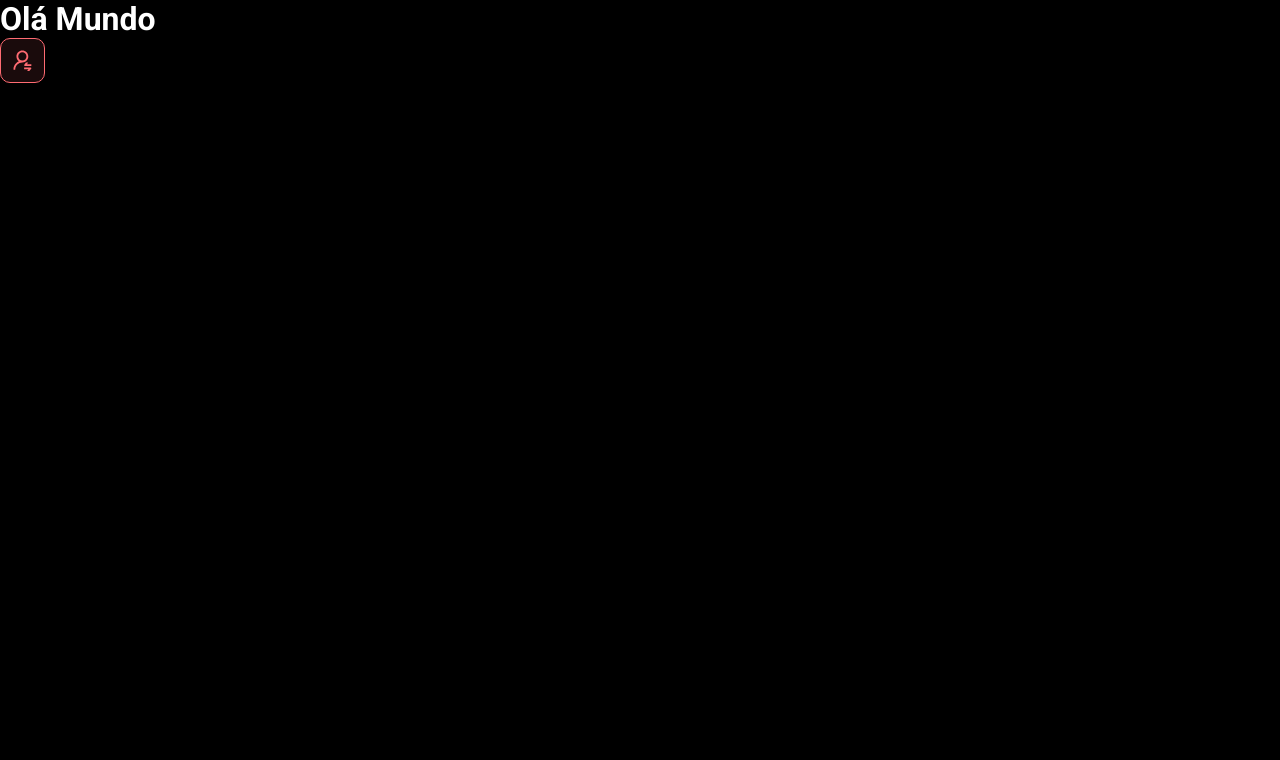
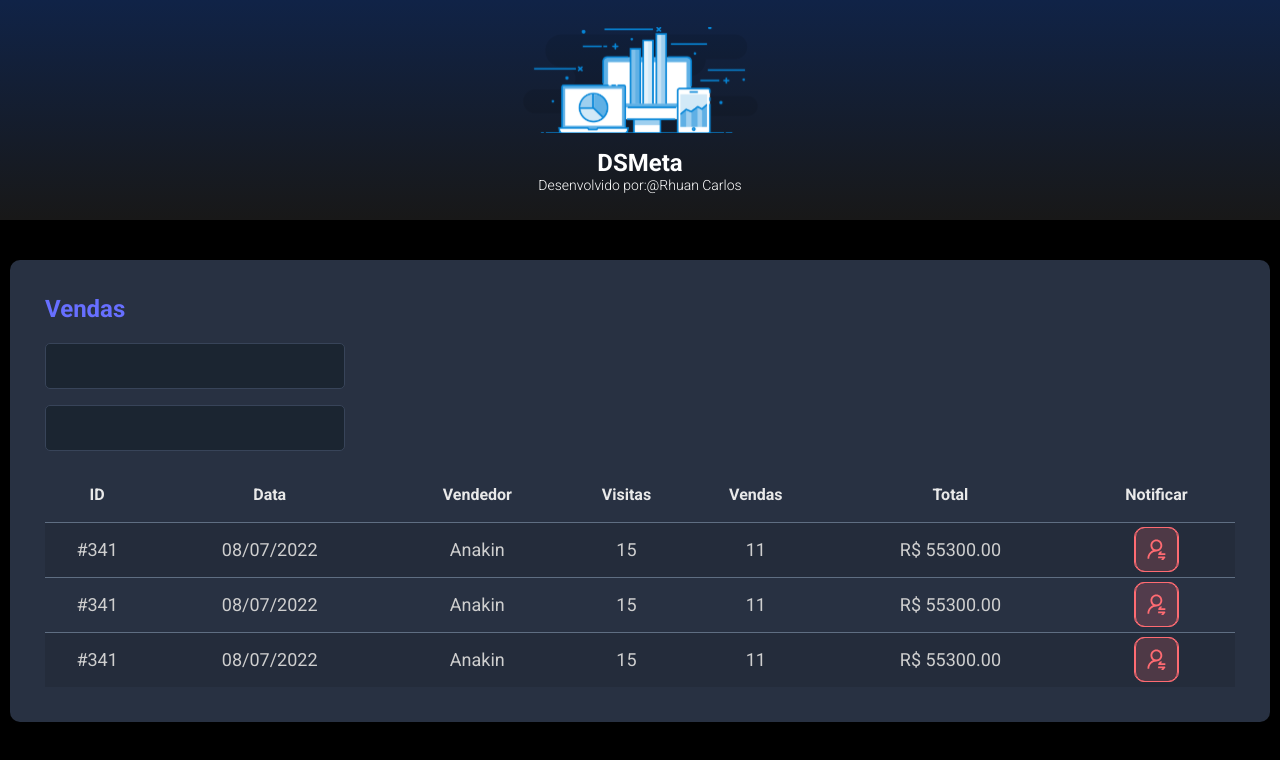
Before and after one commit to RhuanCSG/dsmeta, a React (Vite) app in the folder frontend/: page / in a window 1280 px wide. Shown: the top 760 px of the page. Built offline with nearby package versions, Linux system fonts and the light colour scheme.

Commit message:
Other components

```diff
--- a/frontend/src/App.tsx
+++ b/frontend/src/App.tsx
@@ -1,10 +1,16 @@
-import NotificationButton from "./components/Notificationbutton";
+import SalesCard from "./components/SalesCard";
+import Header from "./components/Header";
 
 function App() {
   return (
     <>
-      <h1>Olá Mundo</h1>
-      <NotificationButton />
+      <Header />
+      <main>
+        <section id="sales">
+          <div className="dsmeta-container"></div>
+            <SalesCard />
+        </section>
+      </main>
     </>
   );
 }
--- /dev/null
+++ b/frontend/src/components/Header/index.tsx
@@ -0,0 +1,24 @@
+import logo from '../../assets/img/logo.svg';
+import './styles.css';
+
+function Header() {
+  return (
+    <>
+      <header>
+        <div className="dsmeta-logo-container">
+          <img src={logo} alt="DSMeta" />
+          <h1>DSMeta</h1>
+          <p>
+            Desenvolvido por:
+            <a href="https://bit.ly/3P1SrWR-MeuLinkedIn">
+
+                @Rhuan Carlos
+            </a>
+          </p>
+        </div>
+      </header>
+    </>
+  );
+}
+
+export default Header;
--- /dev/null
+++ b/frontend/src/components/Header/styles.css
@@ -0,0 +1,27 @@
+header {
+    background: linear-gradient(180deg, #102347 0%, #181818 100%);
+    height: 220px;
+    display: flex;
+    align-items: center;
+    justify-content: center;
+  }
+
+  .dsmeta-logo-container {
+    display: flex;
+    flex-direction: column;
+    align-items: center;
+  }
+
+  .dsmeta-logo-container img {
+    width: 235px;
+  }
+
+  .dsmeta-logo-container h1 {
+    margin-top: 15px;
+    font-size: 24px;
+  }
+
+  .dsmeta-logo-container p {
+    font-size: 14px;
+    font-weight: 300;
+  }
--- /dev/null
+++ b/frontend/src/components/SalesCard/index.tsx
@@ -0,0 +1,83 @@
+import NotificationButton from "../Notificationbutton";
+import "./styles.css";
+
+function SalesCard() {
+  return (
+    <div className="dsmeta-card">
+      <h2 className="dsmeta-sales-title">Vendas</h2>
+      <div>
+        <div className="dsmeta-form-control-container">
+          <input className="dsmeta-form-control" type="text" />
+        </div>
+        <div className="dsmeta-form-control-container">
+          <input className="dsmeta-form-control" type="text" />
+        </div>
+      </div>
+
+      <div>
+        <table className="dsmeta-sales-table">
+          <thead>
+            <tr>
+              <th className="show992">ID</th>
+              <th className="show576">Data</th>
+              <th>Vendedor</th>
+              <th className="show992">Visitas</th>
+              <th className="show992">Vendas</th>
+              <th>Total</th>
+              <th>Notificar</th>
+            </tr>
+          </thead>
+          <tbody>
+            <tr>
+              <td className="show992">#341</td>
+              <td className="show576">08/07/2022</td>
+              <td>Anakin</td>
+              <td className="show992">15</td>
+              <td className="show992">11</td>
+              <td>R$ 55300.00</td>
+              <td>
+                <div className="dsmeta-red-btn-container">
+                  <div className="dsmeta-red-btn">
+                    <NotificationButton />
+                  </div>
+                </div>
+              </td>
+            </tr>
+            <tr>
+              <td className="show992">#341</td>
+              <td className="show576">08/07/2022</td>
+              <td>Anakin</td>
+              <td className="show992">15</td>
+              <td className="show992">11</td>
+              <td>R$ 55300.00</td>
+              <td>
+                <div className="dsmeta-red-btn-container">
+                  <div className="dsmeta-red-btn">
+                    <NotificationButton />
+                  </div>
+                </div>
+              </td>
+            </tr>
+            <tr>
+              <td className="show992">#341</td>
+              <td className="show576">08/07/2022</td>
+              <td>Anakin</td>
+              <td className="show992">15</td>
+              <td className="show992">11</td>
+              <td>R$ 55300.00</td>
+              <td>
+                <div className="dsmeta-red-btn-container">
+                  <div className="dsmeta-red-btn">
+                    <NotificationButton />
+                  </div>
+                </div>
+              </td>
+            </tr>
+          </tbody>
+        </table>
+      </div>
+    </div>
+  );
+}
+
+export default SalesCard;
--- /dev/null
+++ b/frontend/src/components/SalesCard/styles.css
@@ -0,0 +1,97 @@
+.dsmeta-card {
+  background-color: #283142;
+  border-radius: 10px;
+  padding: 30px 10px;
+}
+
+.dsmeta-sales-title {
+  color: #676fff;
+  font-size: 24px;
+  margin-bottom: 20px;
+}
+
+.dsmeta-form-control-container {
+  margin-bottom: 16px;
+  max-width: 300px;
+}
+
+.dsmeta-form-control {
+  width: 100%;
+  height: 46px;
+  background-color: #1b2531;
+  border: 1px solid #384459;
+  border-radius: 5px;
+  color: #9aaabe;
+  padding: 0 20px;
+  font-size: 18px;
+}
+
+.dsmeta-sales-table {
+  width: 100%;
+  border-spacing: 0;
+  border-collapse: collapse;
+}
+
+.dsmeta-sales-table thead {
+  height: 55px;
+  font-size: 16px;
+  color: #e9e9e9;
+  font-weight: 700;
+}
+
+.dsmeta-sales-table tbody {
+  font-size: 14px;
+  font-weight: 400;
+  color: #cfcfcf;
+  text-align: center;
+}
+
+.dsmeta-sales-table tbody tr {
+  height: 74px;
+  border-top: 1px solid #5f6e82;
+}
+
+.dsmeta-sales-table tbody tr:hover > td {
+  background-color: #384459;
+}
+
+.dsmeta-sales-table tbody tr:nth-child(odd) {
+  background-color: #242c3b;
+}
+
+.dsmeta-red-btn-container {
+  display: flex;
+  justify-content: center;
+}
+
+.show576 {
+  display: none;
+}
+
+.show992 {
+  display: none;
+}
+
+@media (min-width: 576px) {
+  .show576 {
+    display: table-cell;
+  }
+
+  .dsmeta-card {
+    padding: 35px;
+  }
+
+  .dsmeta-sales-table tbody tr {
+    height: 55px;
+  }
+
+  .dsmeta-sales-table tbody {
+    font-size: 18px;
+  }
+}
+
+@media (min-width: 992px) {
+  .show992 {
+    display: table-cell;
+  }
+}
--- a/frontend/src/index.css
+++ b/frontend/src/index.css
@@ -19,41 +19,6 @@
   color: unset;
   text-decoration: none;
 }
-
-header {
-  background: linear-gradient(180deg, #102347 0%, #181818 100%);
-  height: 220px;
-  display: flex;
-  align-items: center;
-  justify-content: center;
-}
-
-.dsmeta-logo-container {
-  display: flex;
-  flex-direction: column;
-  align-items: center;
-}
-
-.dsmeta-logo-container img {
-  width: 235px;
-}
-
-.dsmeta-logo-container h1 {
-  margin-top: 15px;
-  font-size: 24px;
-}
-
-.dsmeta-logo-container p {
-  font-size: 14px;
-  font-weight: 300;
-}
-
-.dsmeta-card {
-  background-color: #283142;
-  border-radius: 10px;
-  padding: 30px 10px;
-}
-
 .dsmeta-container {
   width: 100%;
   max-width: 900px;
@@ -63,111 +28,3 @@
 #sales {
   padding: 40px 10px;
 }
-
-.dsmeta-sales-title {
-  color: #676fff;
-  font-size: 24px;
-  margin-bottom: 20px;
-}
-
-.dsmeta-form-control-container {
-  margin-bottom: 16px;
-  max-width: 300px;
-}
-
-.dsmeta-form-control {
-  width: 100%;
-  height: 46px;
-  background-color: #1b2531;
-  border: 1px solid #384459;
-  border-radius: 5px;
-  color: #9aaabe;
-  padding: 0 20px;
-  font-size: 18px;
-}
-
-.dsmeta-sales-table {
-  width: 100%;
-  border-spacing: 0;
-  border-collapse: collapse;
-}
-
-.dsmeta-sales-table thead {
-  height: 55px;
-  font-size: 16px;
-  color: #e9e9e9;
-  font-weight: 700;
-}
-
-.dsmeta-sales-table tbody {
-  font-size: 14px;
-  font-weight: 400;
-  color: #cfcfcf;
-  text-align: center;
-}
-
-.dsmeta-sales-table tbody tr {
-  height: 74px;
-  border-top: 1px solid #5f6e82;
-}
-
-.dsmeta-sales-table tbody tr:hover > td {
-  background-color: #384459;
-}
-
-.dsmeta-sales-table tbody tr:nth-child(odd) {
-  background-color: #242c3b;
-}
-
-.dsmeta-red-btn-container {
-    display: flex;
-    justify-content: center;
-}
-
-.dsmeta-red-btn {
-  height: 45px;
-  width: 45px;
-  background: rgba(255, 107, 114, 0.1);
-  border: 1px solid #ff6b72;
-  border-radius: 10px;
-  display: flex;
-  align-items: center;
-  justify-content: center;
-  cursor: pointer;
-}
-
-.dsmeta-red-btn img {
-    width: 19px;
-}
-
-.show576 {
-    display: none;
-}
-
-.show992 {
-    display: none;
-}
-
-@media (min-width: 576px) {
-    .show576 {
-        display: table-cell;
-    }
-
-    .dsmeta-card {
-        padding: 35px;
-    }
-
-    .dsmeta-sales-table tbody tr {
-        height: 55px;
-    }
-
-    .dsmeta-sales-table tbody {
-        font-size: 18px;
-    }
-}
-
-@media (min-width: 992px) {
-    .show992 {
-        display: table-cell;
-    }
-}
```
Also changed, not shown: frontend/src/assets/img/logo.svg (added).
